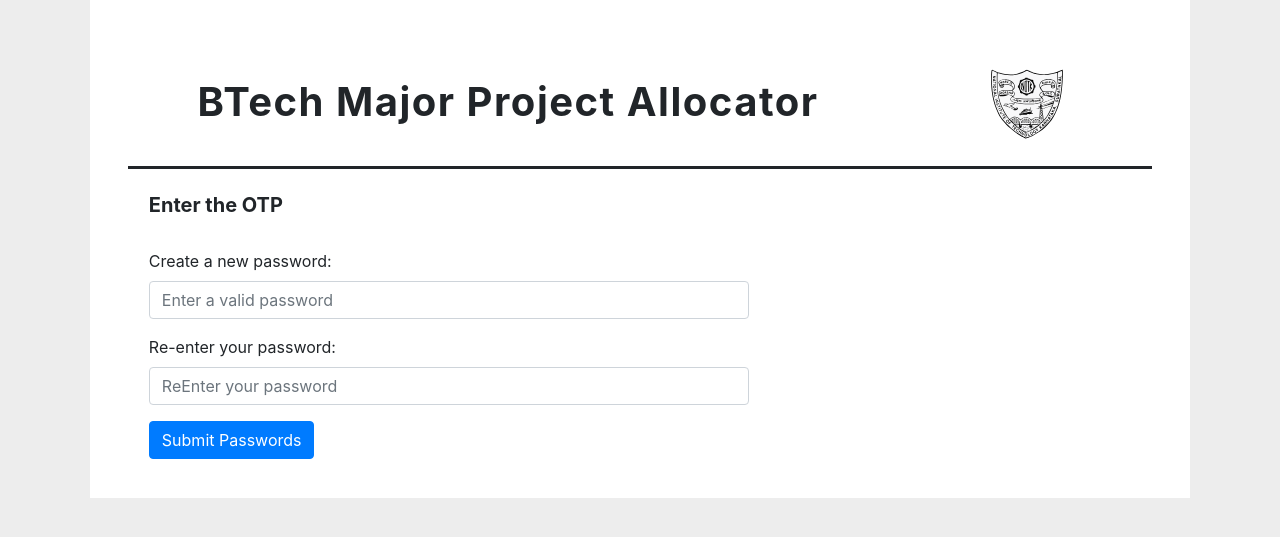
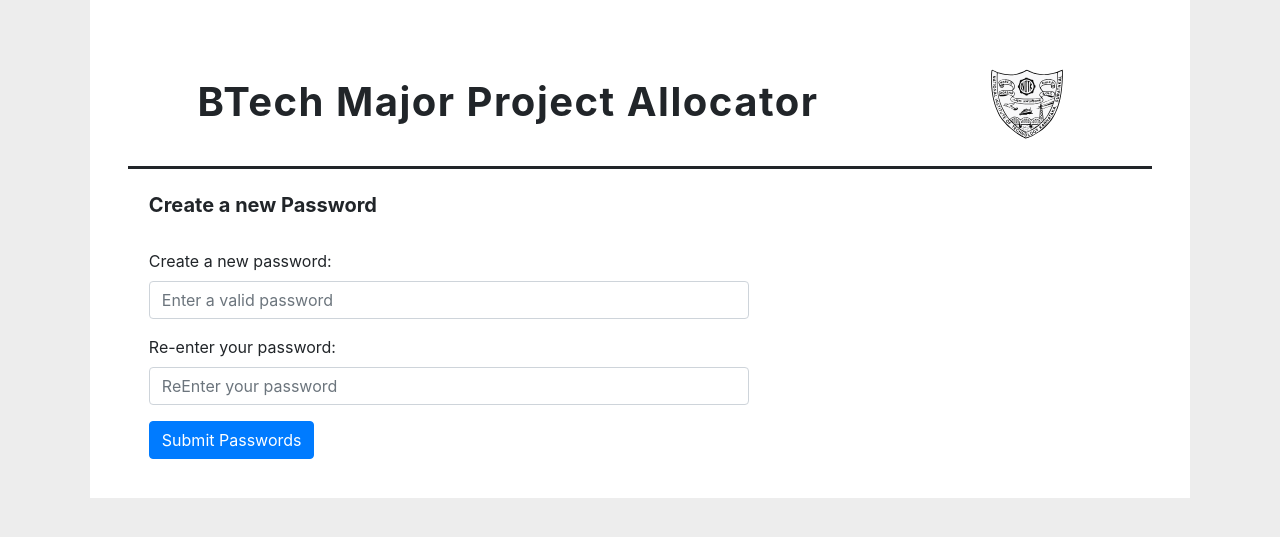
Before and after one commit to sanjeevholla26/IT303_Btech_Guide_Allocator, a Django app: template alloc/allocator/templates/allocator/login_create_password.html in a window 1280 px wide. Shown: the top 537 px of the page. Run offline with Django 4.2, Linux system fonts and the light colour scheme; the template is opened without the code that fills it, so the values that code supplies are empty; parts of the project's set-up code (start-up, migrations or seed data) failed here and were passed over.

Commit message:
[Minor changes]

```diff
--- a/alloc/allocator/templates/allocator/login_create_password.html
+++ b/alloc/allocator/templates/allocator/login_create_password.html
@@ -22,7 +22,7 @@
                 <img src="{% static 'nitkLogo.svg' %}" class="nitk-logo" alt="NITK Logo">
             </a>
         </h1>
-        <h5>Enter the OTP</h5>
+        <h5>Create a new Password</h5>
 
         <form action="{% url 'create_password' %}" method="post" class="reg-userform-form">
             {% csrf_token %}
```
Also changed, not shown: alloc/allocator/templates/allocator/add_backlog.html (renamed from alloc/allocator/templates/add_backlog.html).
